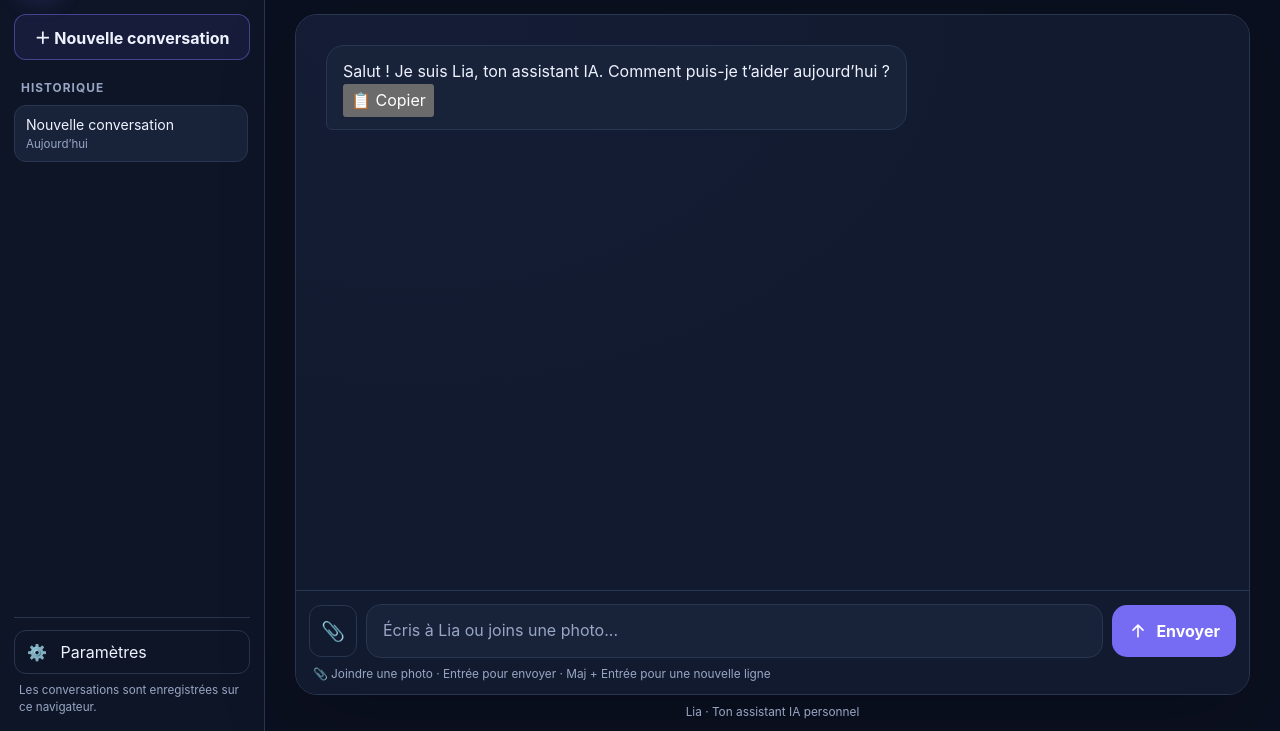
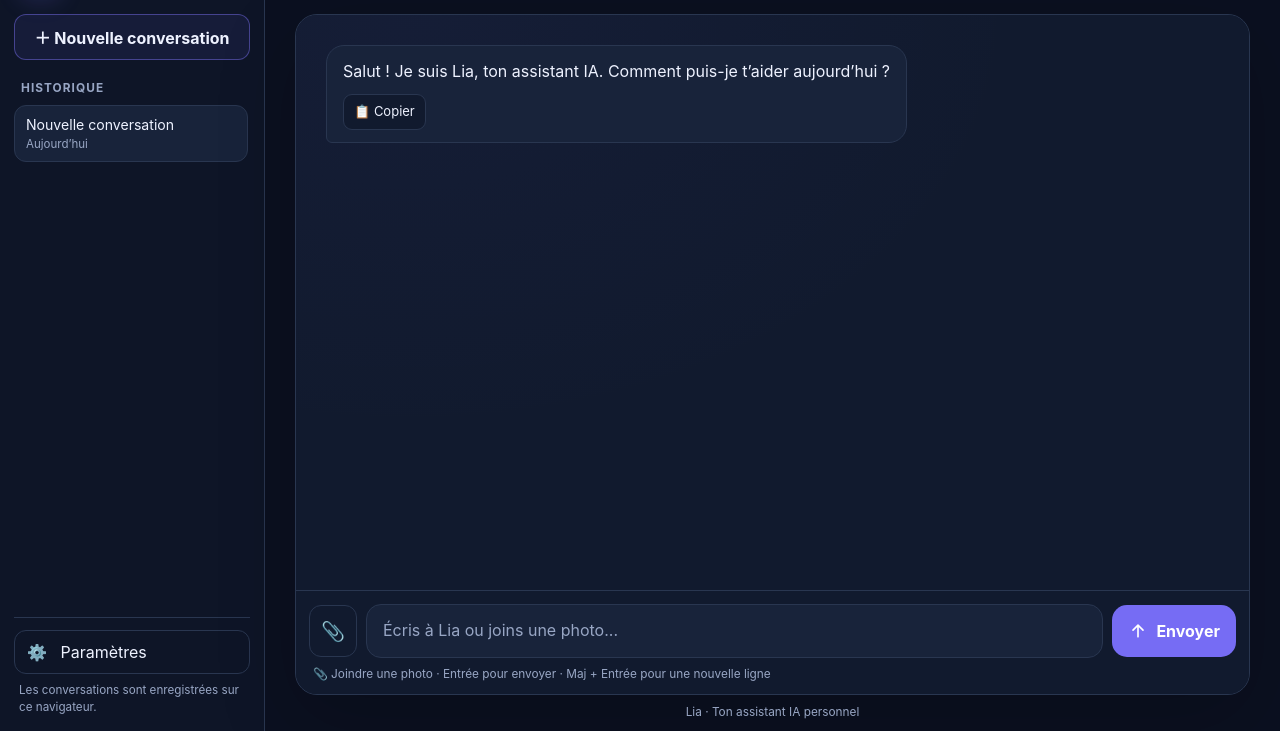
Before and after one commit to ethanrrrrrrrr/liassistantt, a website: page public/index.html in a window 1280 px wide. Shown: the part 69-800 px from the top of the page. Drawn offline with Linux system fonts and the light colour scheme.

Commit message:
Update index.html

```diff
--- a/public/index.html
+++ b/public/index.html
@@ -242,7 +242,29 @@
         transition-duration: 0.01ms !important;
       }
     }
-  </style>
+
+    .message-actions {
+      display: flex;
+      margin-top: 10px;
+      width: 100%;
+    }
+
+    .copy-message-button {
+      display: inline-flex;
+      align-items: center;
+      gap: 6px;
+      padding: 6px 10px;
+      border: 1px solid var(--border);
+      border-radius: 9px;
+      background: var(--panel);
+      color: var(--text);
+      font-size: 13px;
+      cursor: pointer;
+    }
+
+    .copy-message-button:hover {
+      background: var(--accent);
+    } </style>
 </head>
 <body data-theme="dark">
   <div class="app-shell">
```
